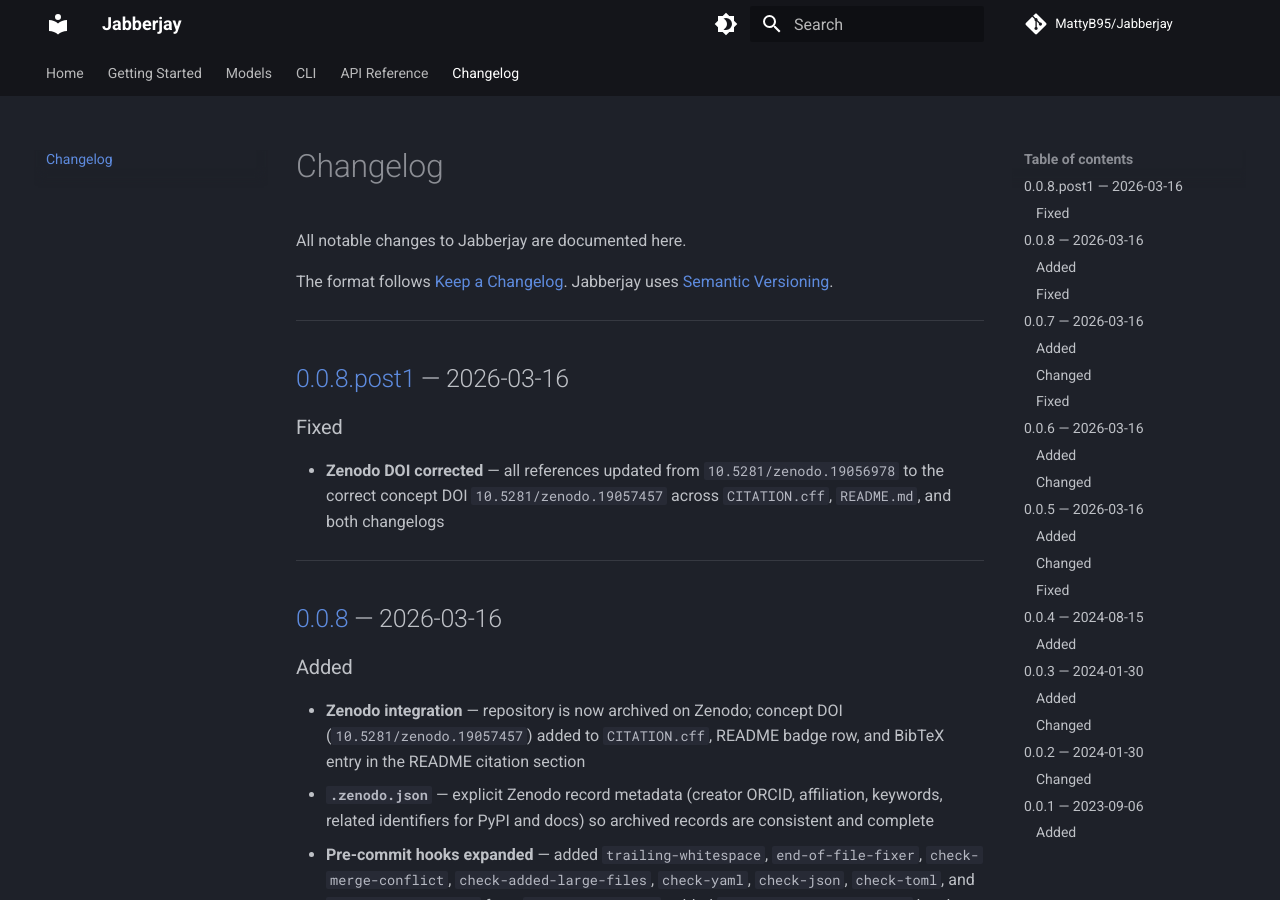
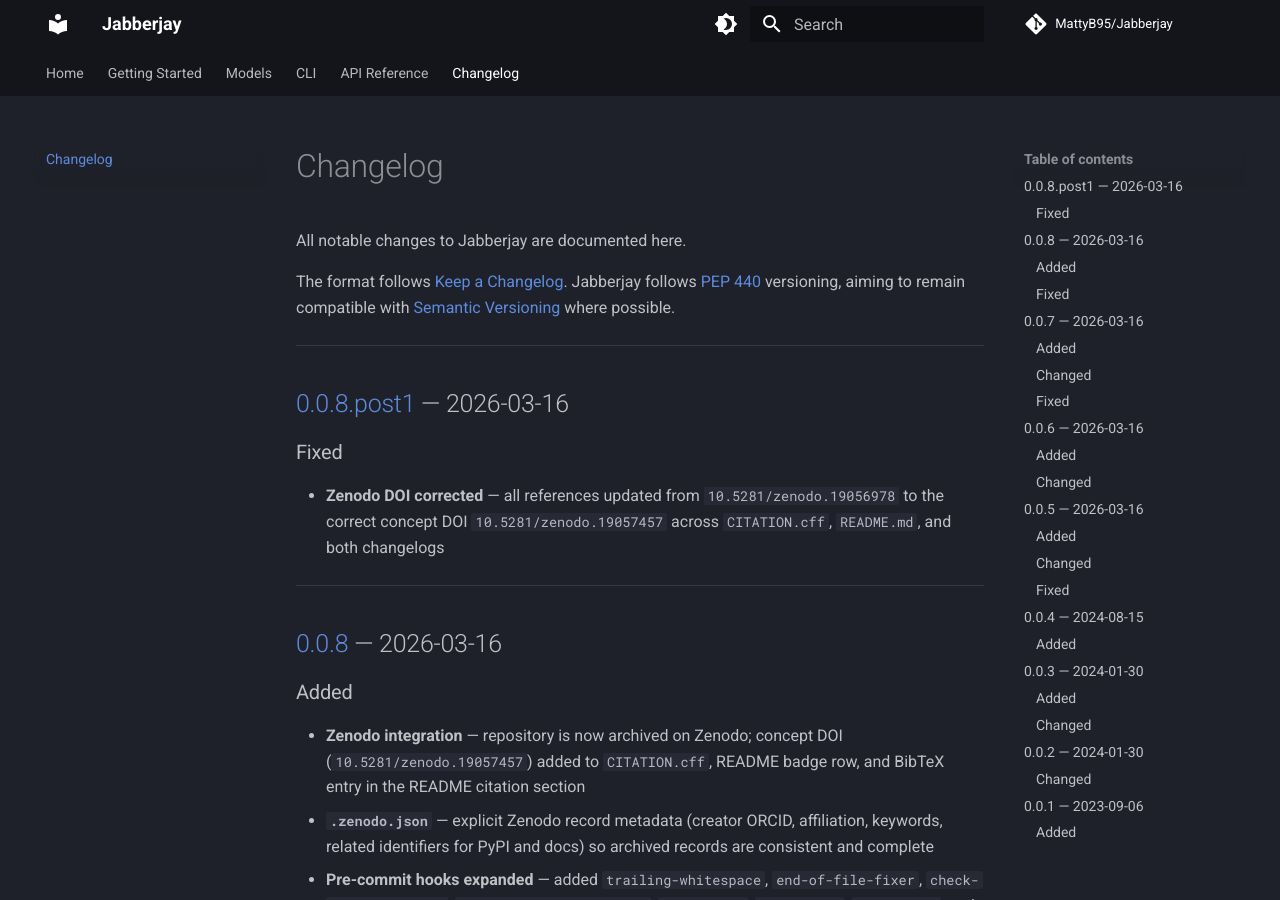
Before and after one commit to MattyB95/Jabberjay, an MkDocs documentation site: the page built from docs/changelog.md, in a window 1280 px wide and 900 px high. Built offline with MkDocs 1.6.1 and Material for MkDocs 9.7.7, drawn with Linux system fonts in a browser that asks for light colours; comment, search, counter and statistics services are not loaded.

Commit message:
fix: address Copilot review feedback for 0.0.8.post1 PR

```diff
--- a/docs/changelog.md
+++ b/docs/changelog.md
@@ -3,7 +3,7 @@
 All notable changes to Jabberjay are documented here.
 
 The format follows [Keep a Changelog](https://keepachangelog.com/en/1.1.0/).
-Jabberjay uses [Semantic Versioning](https://semver.org/spec/v2.0.0.html).
+Jabberjay follows [PEP 440](https://peps.python.org/pep-0440/) versioning, aiming to remain compatible with [Semantic Versioning](https://semver.org/spec/v2.0.0.html) where possible.
 
 ---
 
```
Also changed, not shown: CHANGELOG.md (+1 -1 lines).
